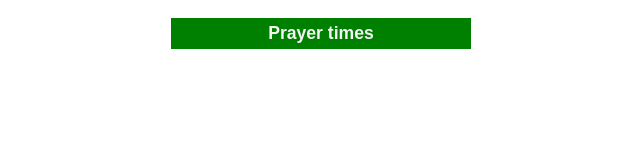
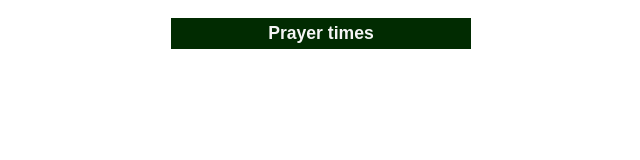
Before and after one commit to Iqbalfachrian/prayer-times, a plain HTML site: page index.html in a window 1280 px wide. Shown: the whole page, without its empty margins (319-959 px from the left). Drawn offline with Linux system fonts and the light colour scheme.

```diff
--- a/style.css
+++ b/style.css
@@ -11,7 +11,7 @@ body{
     font-size: 1.1em;
     margin-bottom: 0px;
     padding: 0.3em;
-    background: green;
+    background: rgb(1, 43, 1);
     text-align: center;
     color: whitesmoke;
 }
```
